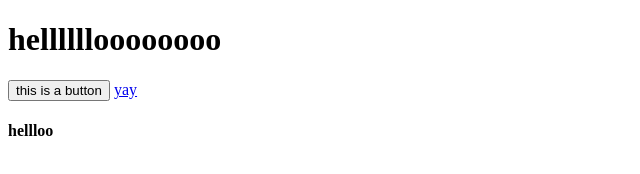
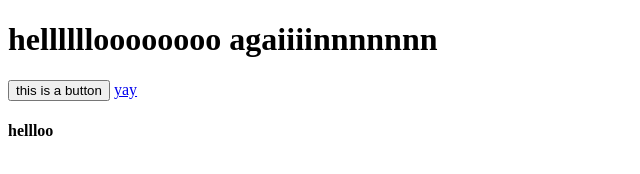
Before and after one commit to Wave24/Superfight, a plain HTML site: page index.html in a window 1280 px wide. Shown: the whole page, without its empty margins (0-640 px from the left). Drawn offline with Linux system fonts and the light colour scheme.

Commit message:
Add files via upload

```diff
--- a/index.html
+++ b/index.html
@@ -8,6 +8,7 @@
 
 <h1>
     helllllloooooooo
+    agaiiiinnnnnnn
 </h1>
 
 <div>
```
